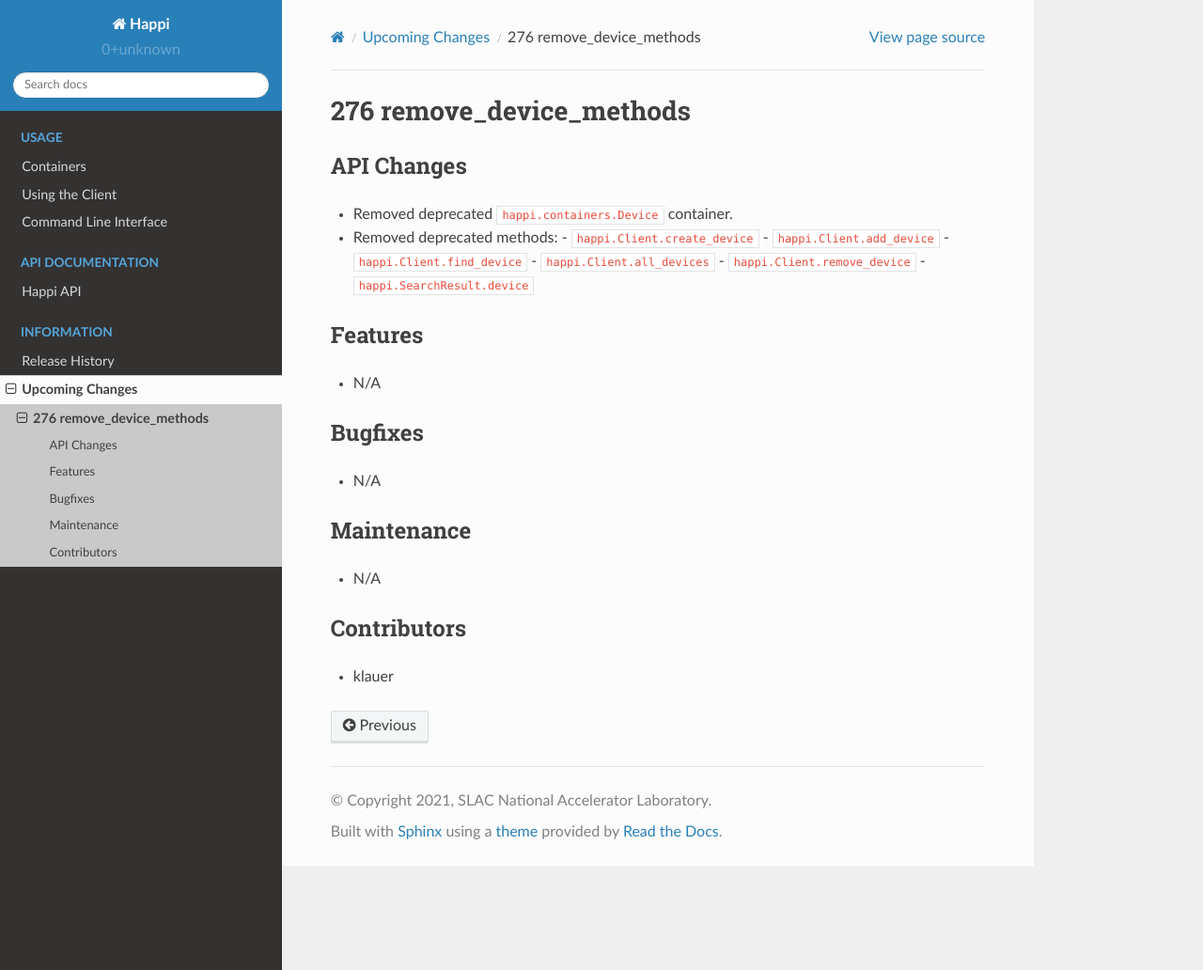
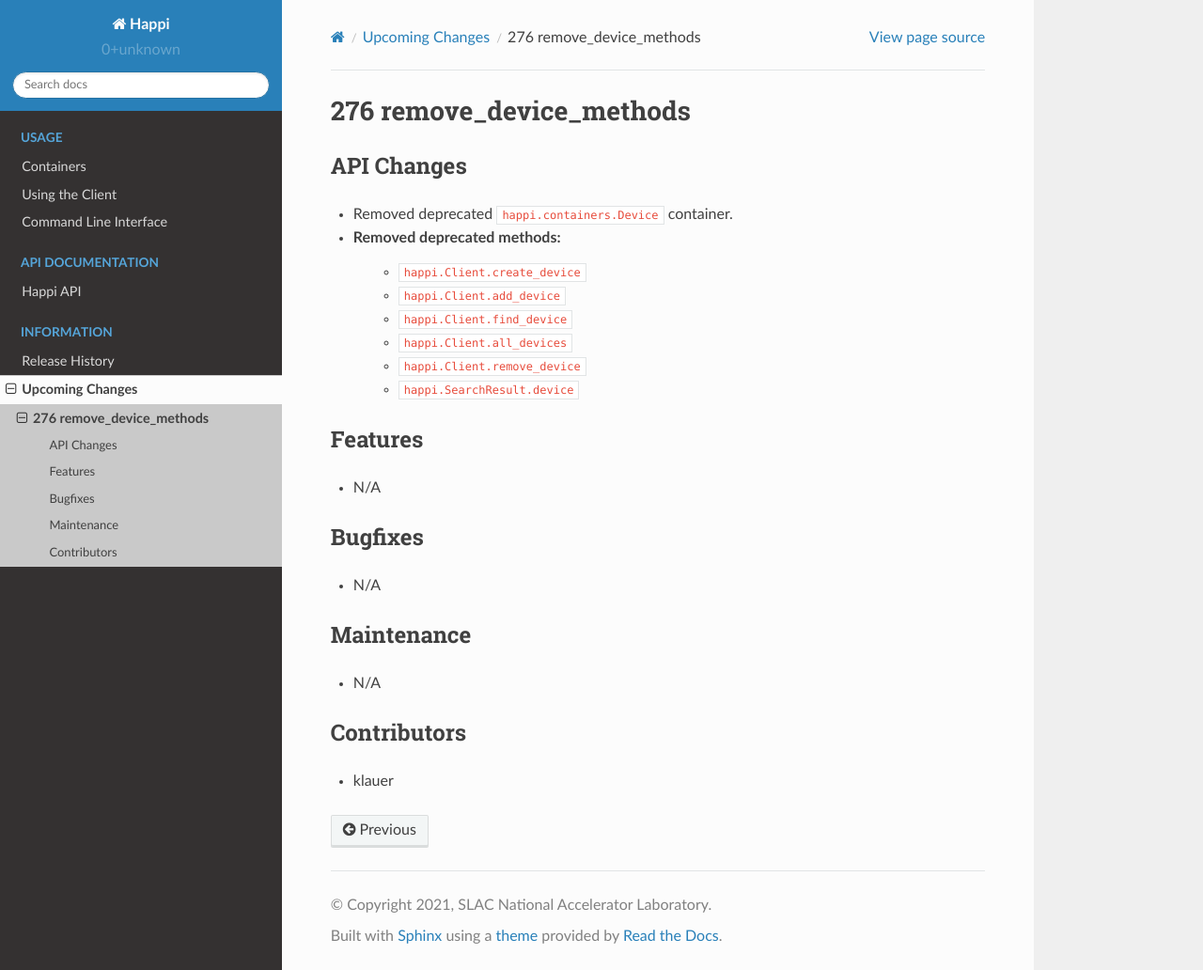
Before and after one commit to pcdshub/happi, a Sphinx documentation site: the page built from docs/source/upcoming_release_notes/276-remove_device_methods.rst, in a window 1280 px wide and 1032 px high. Shown: the whole window at 94% size. Built offline with Sphinx 7.4.7 and the Read the Docs theme 2.0.0, drawn with Linux system fonts in a browser that asks for light colours.

```diff
--- a/docs/source/upcoming_release_notes/276-remove_device_methods.rst
+++ b/docs/source/upcoming_release_notes/276-remove_device_methods.rst
@@ -1,16 +1,16 @@
 276 remove_device_methods
-#################
+#########################
 
 API Changes
 -----------
 - Removed deprecated ``happi.containers.Device`` container.
 - Removed deprecated methods:
-  - ``happi.Client.create_device``
-  - ``happi.Client.add_device``
-  - ``happi.Client.find_device``
-  - ``happi.Client.all_devices``
-  - ``happi.Client.remove_device``
-  - ``happi.SearchResult.device``
+    * ``happi.Client.create_device``
+    * ``happi.Client.add_device``
+    * ``happi.Client.find_device``
+    * ``happi.Client.all_devices``
+    * ``happi.Client.remove_device``
+    * ``happi.SearchResult.device``
 
 
 Features
```
